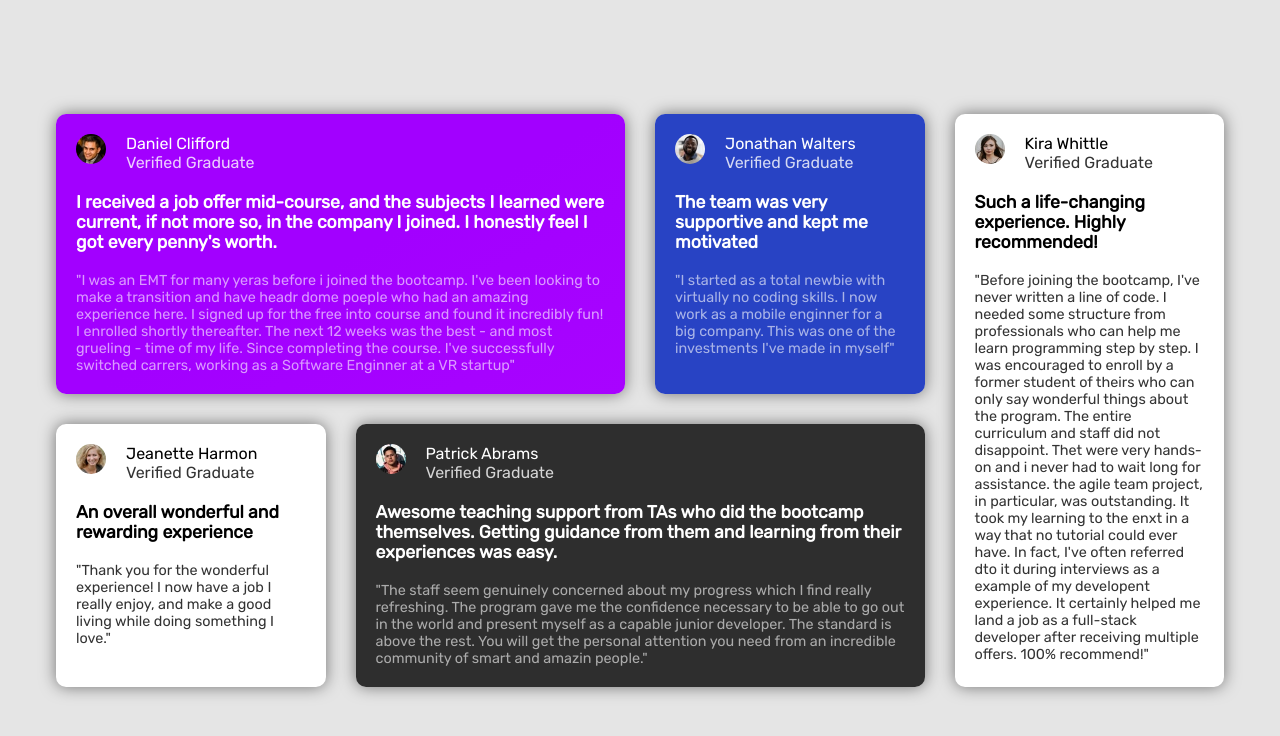
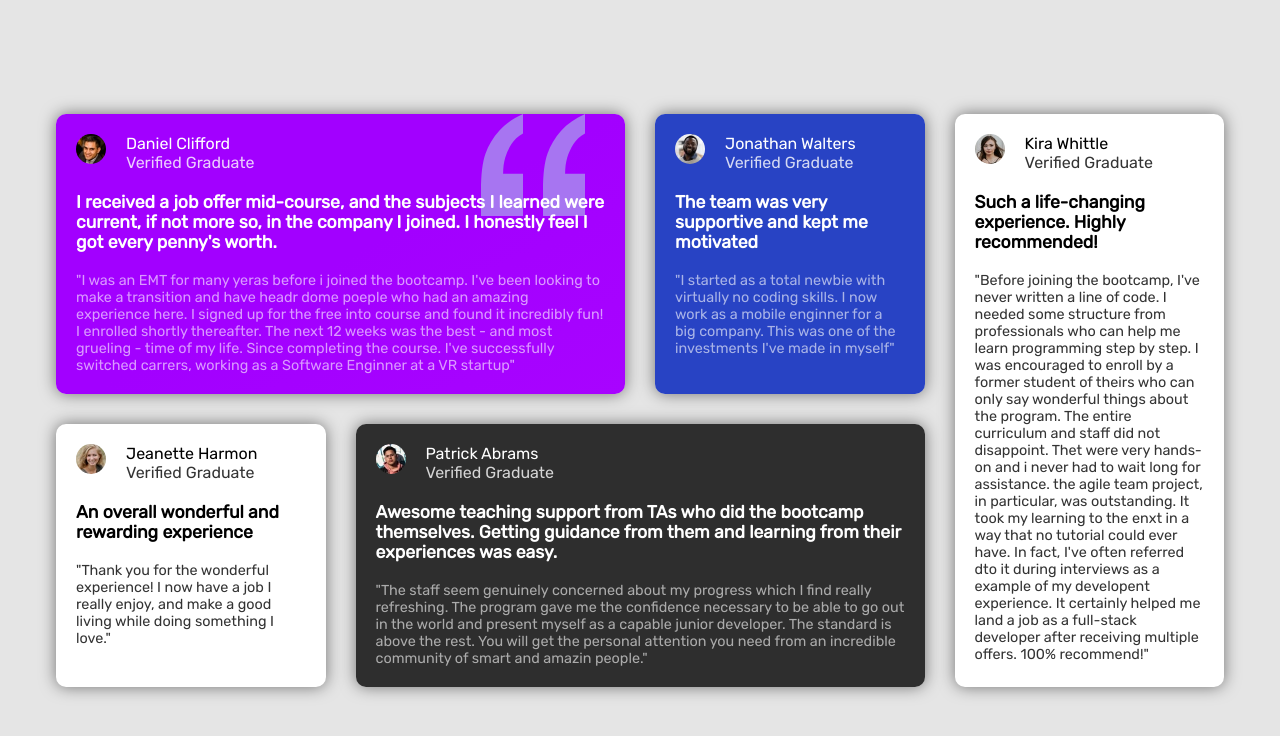
Before and after one commit to ThiagoCastagnazzi/TestimonialsGridSection, a plain HTML site: page index.html in a window 1280 px wide. Drawn offline with Linux system fonts and the light colour scheme.

Commit message:
adding svg on first content

```diff
--- a/css/style.css
+++ b/css/style.css
@@ -62,6 +62,7 @@ body {
   font-size: 1.1rem;
   color: white;
   padding: 20px 0;
+  position: relative;
 }
 
 .h1-black {
@@ -92,6 +93,15 @@ body {
   padding: 20px;
   grid-column: 1 / 3;
   border-radius: 10px;
+  position: relative;
+  z-index: 1;
+}
+
+.background-svg {
+  position: absolute;
+  right: 40px;
+  top: 0;
+  z-index: 0;
 }
 
 .second {
--- a/index.html
+++ b/index.html
@@ -17,6 +17,7 @@
     <div class="main">
         <div class="container">
             <div class="first content">
+                <img src="img/bg-pattern-quotation.svg" alt="" class="background-svg">
                 <div class="first-top top">
                     <img src="img/image-daniel.jpg" alt="" width="30" height="30" class="top-img">
                     <div class="top-perfil">
```
